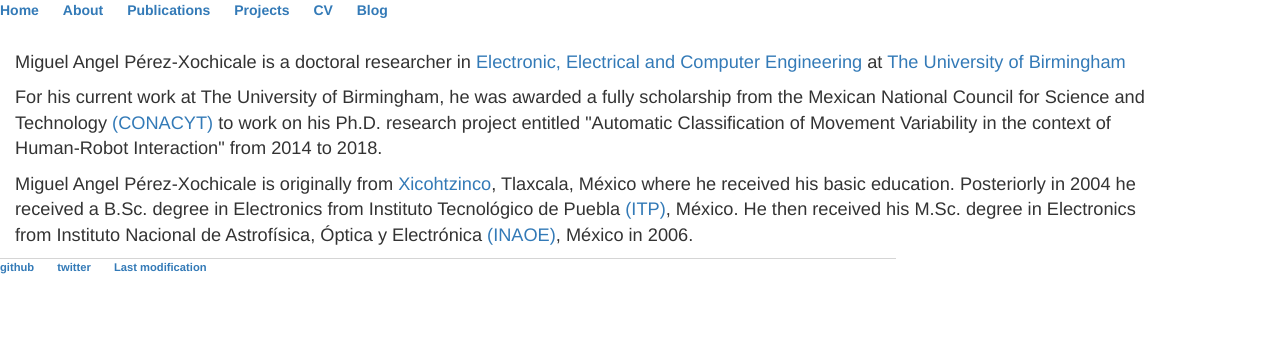
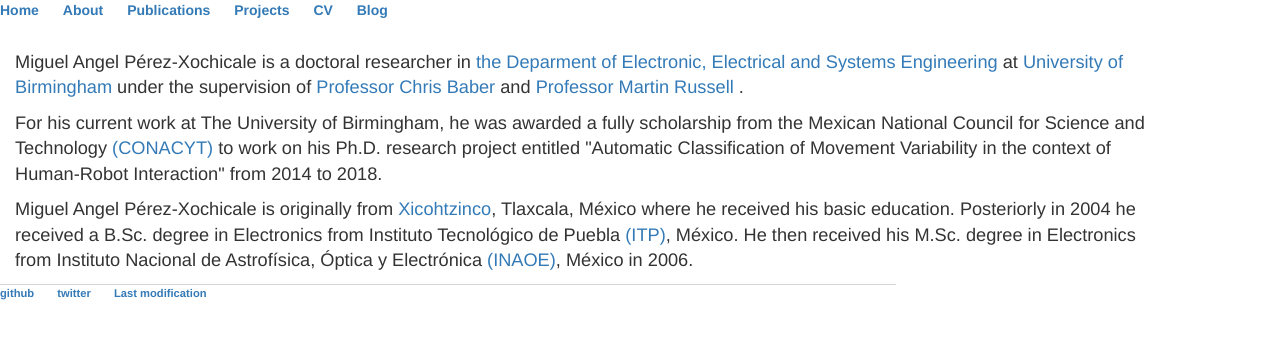
Before and after one commit to mxochicale/mxochicale.github.io, a Jekyll site: the page built from about/index.html, in a window 1280 px wide. Shown: the top 339 px of the page. Built offline with Jekyll 4.4.1, drawn with Linux system fonts in a browser that asks for light colours.

Commit message:
update august 2017

```diff
--- a/about/index.html
+++ b/about/index.html
@@ -7,8 +7,10 @@ title:
 
 <p>
 Miguel Angel Pérez-Xochicale is a doctoral researcher in
-<a href="http://www.birmingham.ac.uk/schools/engineering/eese/index.aspx">Electronic, Electrical and Computer Engineering</a>
-at <a href="http://www.birmingham.ac.uk/index.aspx">The University of Birmingham</a>
+<a href="http://www.birmingham.ac.uk/schools/engineering/eese/index.aspx">the Deparment of Electronic, Electrical and Systems Engineering</a>
+at <a href="http://www.birmingham.ac.uk/index.aspx">University of Birmingham</a>
+under the supervision of <a href="http://www.birmingham.ac.uk/staff/profiles/eese/baber-chris.aspx"> Professor Chris Baber </a>
+and <a href="http://www.birmingham.ac.uk/staff/profiles/eese/russell-martin.aspx"> Professor Martin Russell </a>.
 </p>
 
 
--- a/cv/index.html
+++ b/cv/index.html
@@ -7,9 +7,7 @@ title:
 <p>
 <br>
 <br>
-You can find my CV for March 2017 <a href="https://github.com/mxochicale/cv/blob/master/latex-cv-document/cv.pdf"> here </a>
+You can find my updated CV at <a href="https://github.com/mxochicale/cv/blob/master/latex-cv-document/cv.pdf"> here </a>
 <br>
 <br>
 </p>
-
-Feel free to copy, clone or improve my latex CV template which is avaiable at https://github.com/mxochicale/cv
```
Also changed, not shown: index.html (+11 -9 lines), publications/index.html (+2 -6 lines), README.md.
